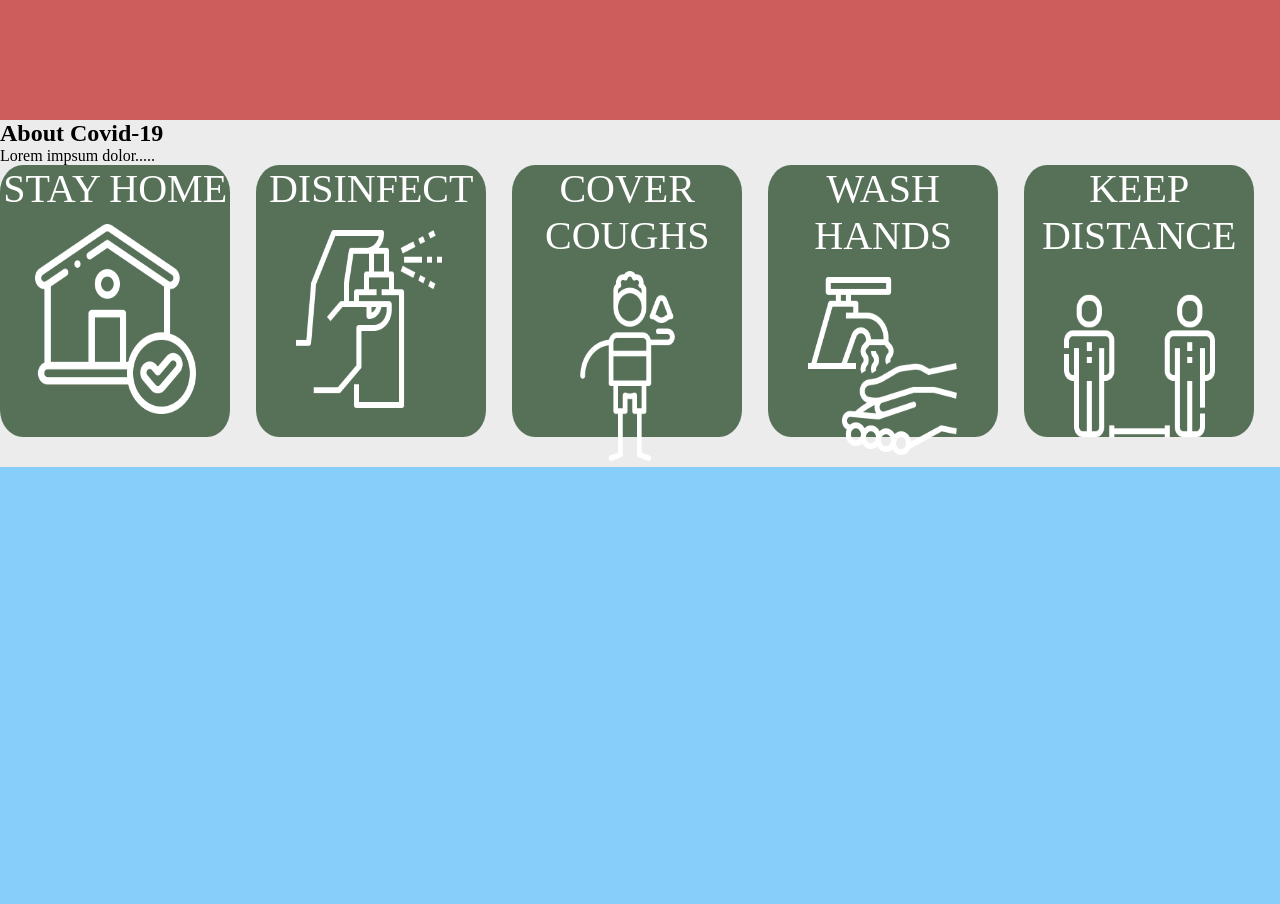
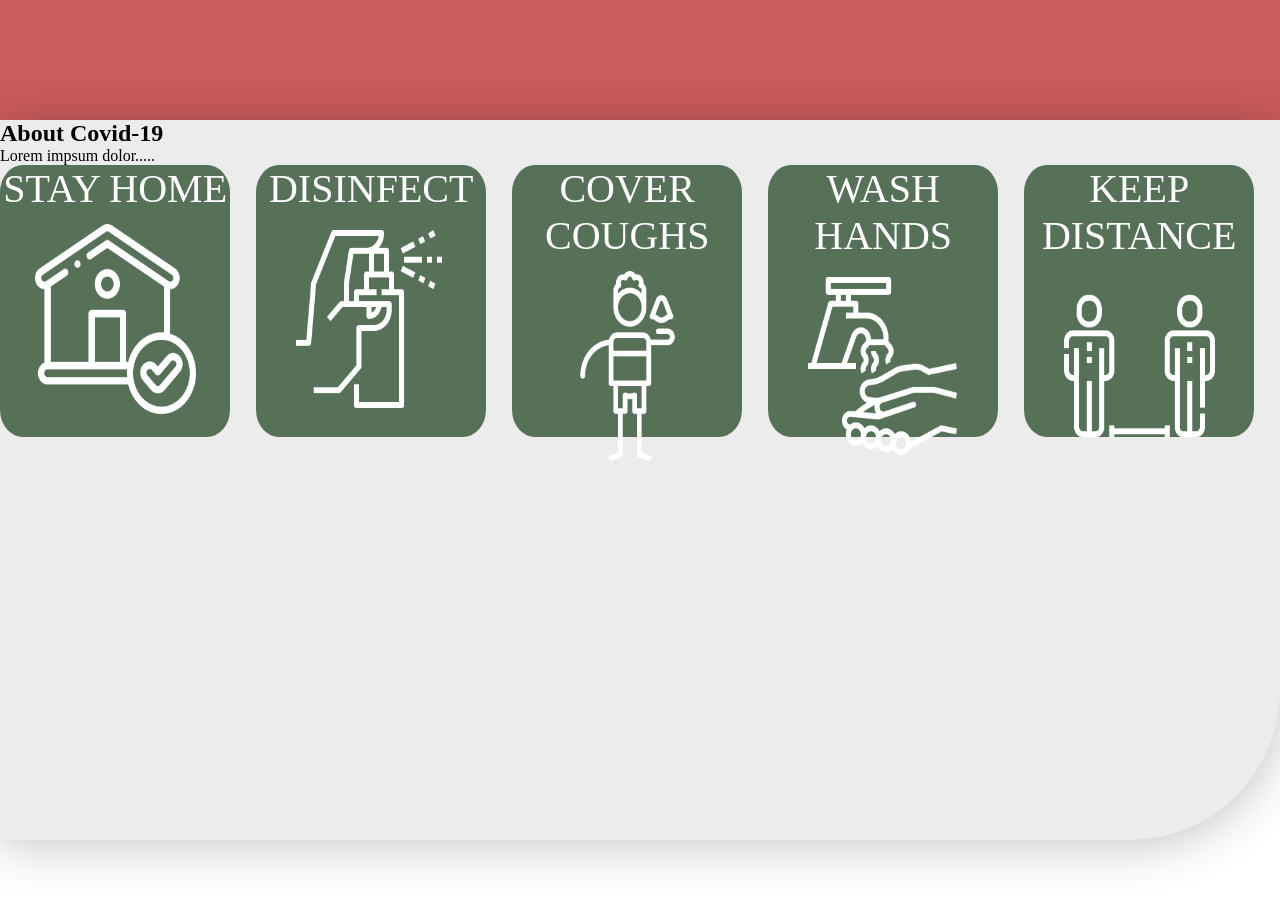
Before and after one commit to JacobPertou/teamblobfish, a plain HTML site: page corona_fetch_search.html in a window 1280 px wide. Shown: the part 1480-2384 px from the top of the page. Drawn offline with Linux system fonts and the light colour scheme; no server answers; a web font is replaced by a local one.

Commit message:
Grey background

```diff
--- a/corona_fetch_search.css
+++ b/corona_fetch_search.css
@@ -22,7 +22,7 @@
 
 .slide:nth-child(3) {
     /* styles slide 3, background color just to see if it works*/
-    background-color: lightskyblue;
+    background-color: white;
 }
 
 
@@ -34,6 +34,9 @@
 
 .greyBackground {
     background-color: #ECECEC;
+    height: 90vh;
+    border-radius: 0px 0px 150px 0px;
+    box-shadow: 0px 4px 50px rgba(0, 0, 0, 0.25);
 }
 
 .guidelines {
```
